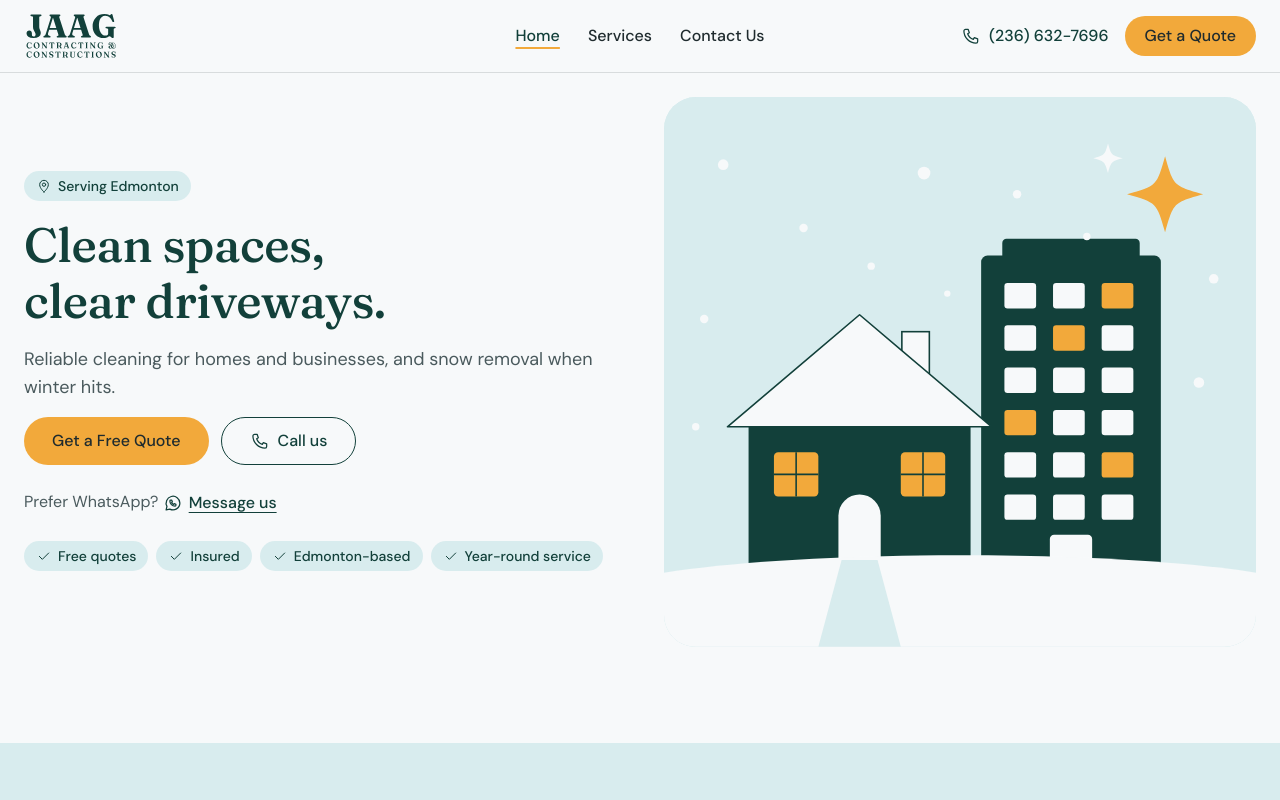
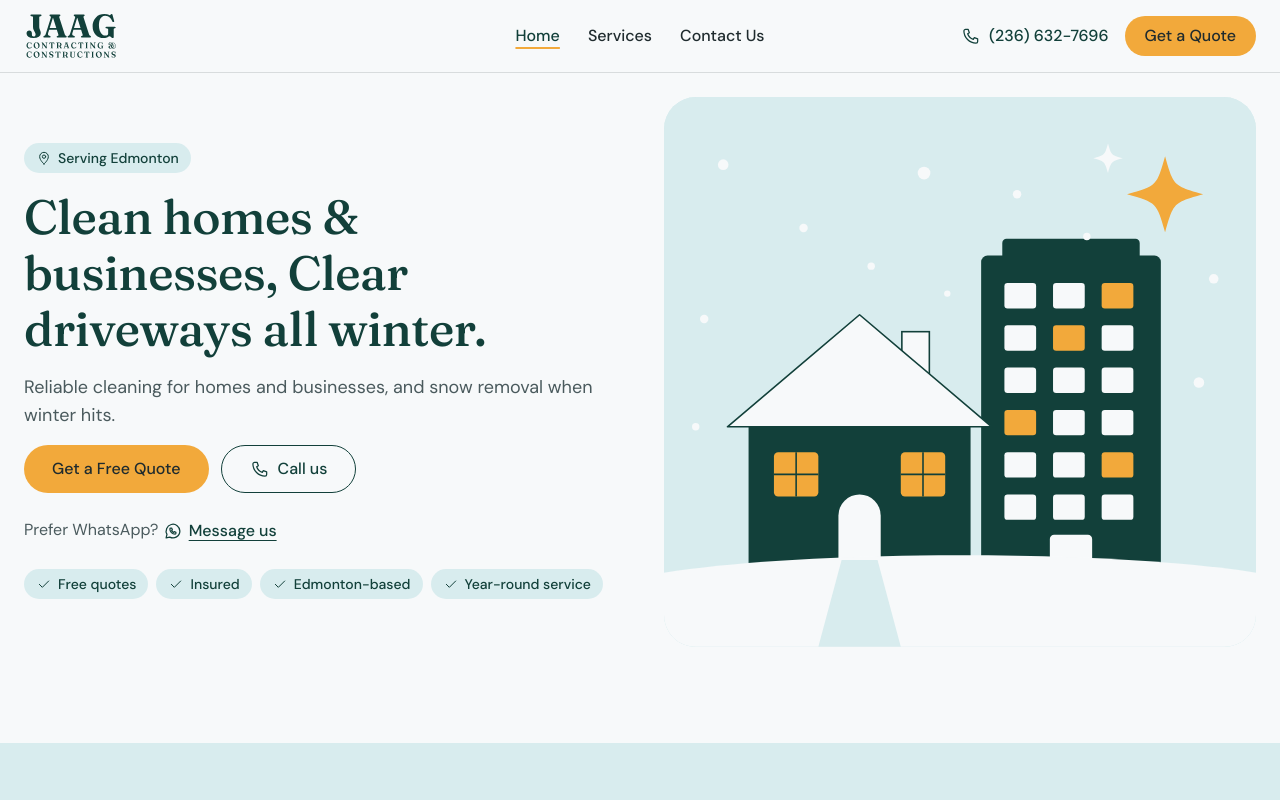
Before and after one commit to DigiBearCA/JAG-cleaning-web, a Next.js app: page / in a window 1280 px wide. Shown: the top 800 px of the page. Built offline with nearby package versions, Linux system fonts and the light colour scheme.

Commit message:
style: update HERO title for clarity and consistency

```diff
--- a/src/content/home.ts
+++ b/src/content/home.ts
@@ -8,7 +8,7 @@ export const HOME_META = {
 
 export const HERO = {
   eyebrow: "Serving Edmonton",
-  title: "Clean spaces, clear driveways.",
+  title: "Clean homes & businesses, Clear driveways all winter.",
   lead: "Reliable cleaning for homes and businesses, and snow removal when winter hits.",
   primaryCta: "Get a Free Quote",
   secondaryCta: "Call us",
```
